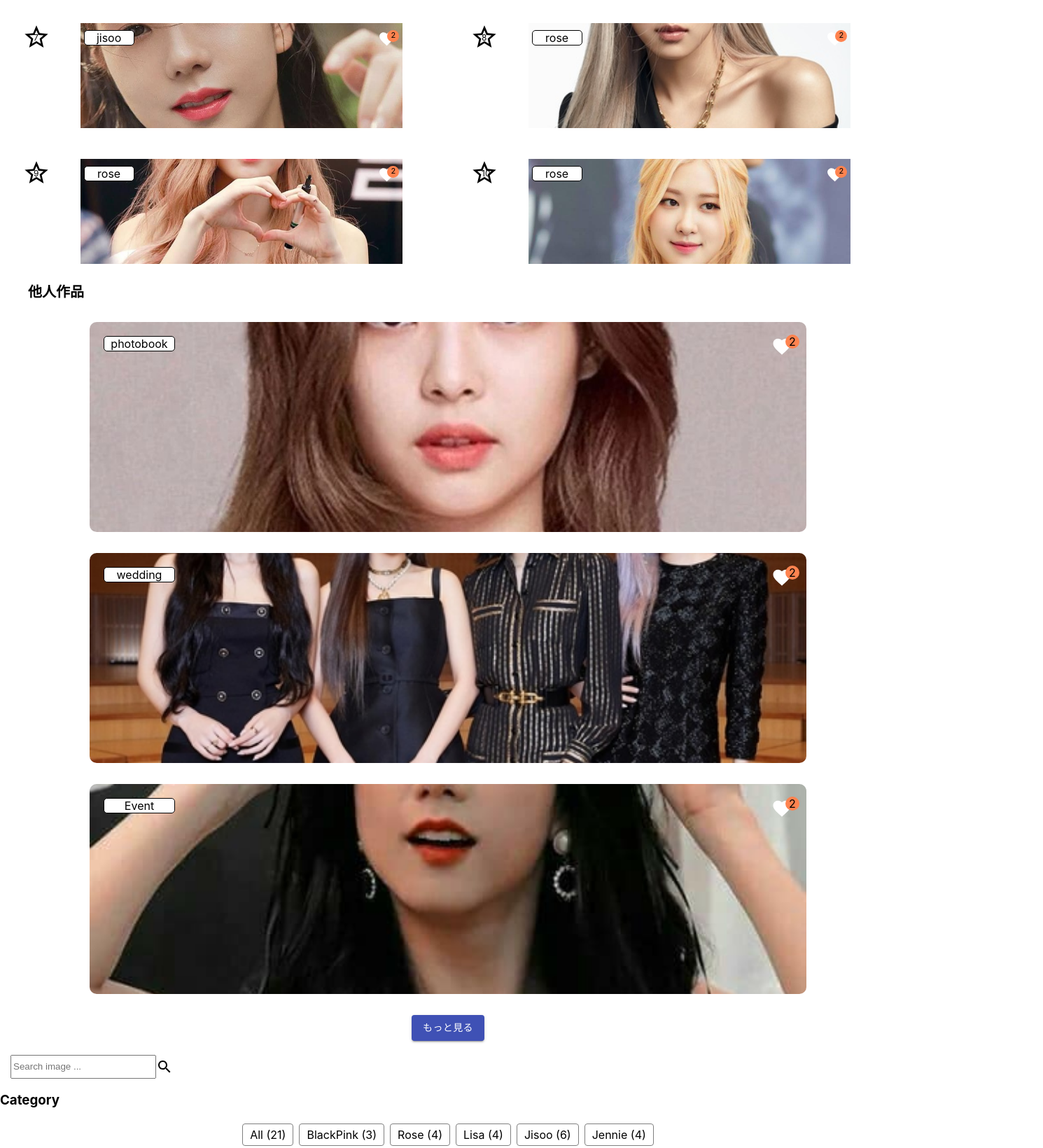
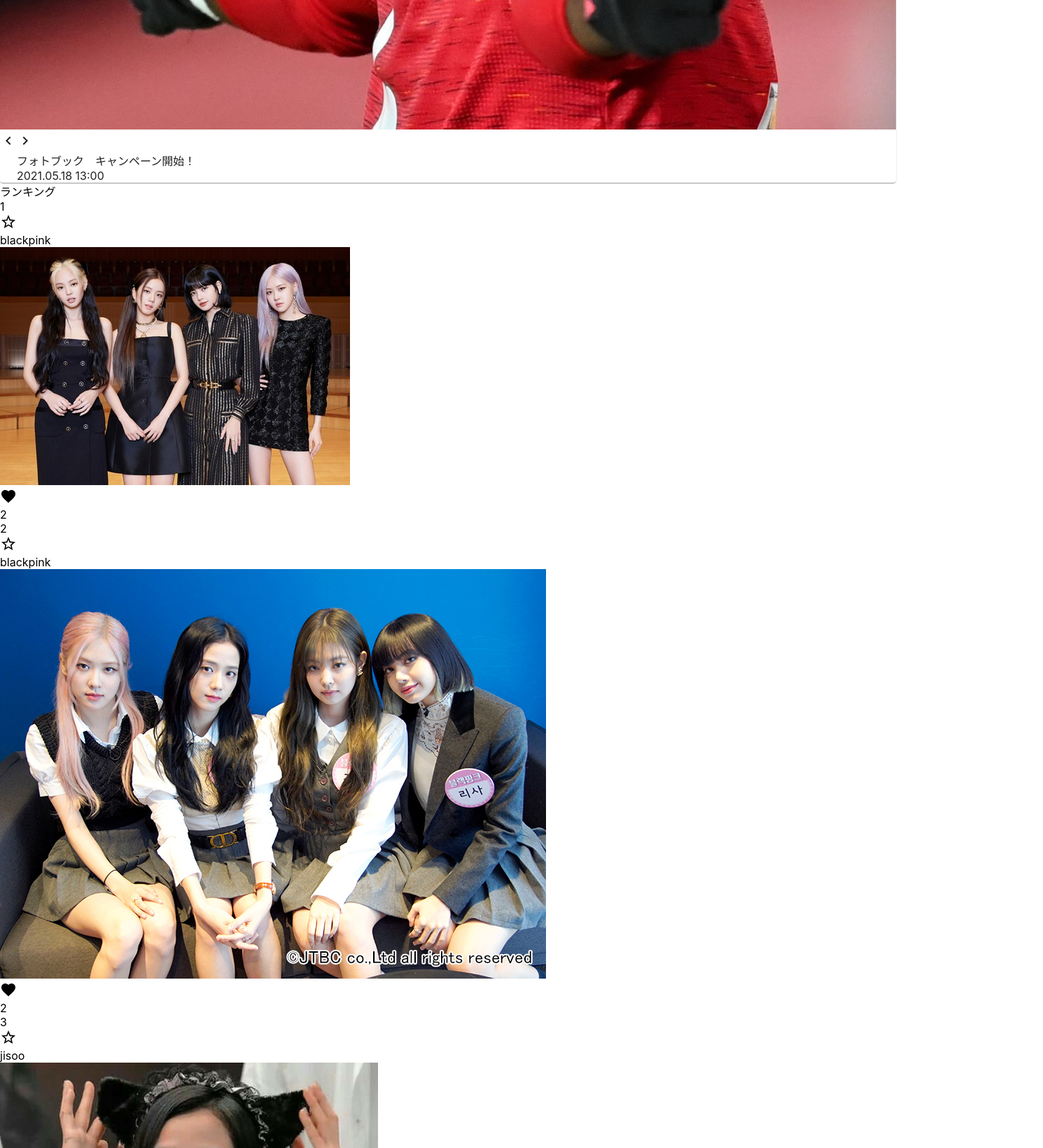
Before and after one commit to world-it-team/Photobook-Demo, a React (Create React App) app: page /images in a window 1280 px wide. Shown: the part 1160-2800 px from the top of the page at 70% size, 1490 px wide, since content can reach past the window. Built offline with nearby package versions, Linux system fonts and the light colour scheme.

Commit message:
delete style

```diff
--- a/src/components/imagePage/sections/ChooseImage.js
+++ b/src/components/imagePage/sections/ChooseImage.js
@@ -12,96 +12,11 @@
 import { getUser, isLoggedIn } from "../../../utils/Auth";
 import { getImgData } from "../../../api/photo.service";
 
-// const storage = getStorage();
 
 const uid = getUser().uid;
 
 const useStyles = makeStyles((theme) => ({
-  searchInput: {
-    display: "flex",
-    color: "#EAEAEA",
-    justifyContent: "flex-start",
-    alignItems: "center",
-    paddingLeft: 15,
-  },
-  tagContainer: {
-    display: "flex",
-    justifyContent: "center",
-    flexWrap: "wrap",
-    "& > *": {
-      margin: theme.spacing(0.5),
-    },
-  },
-  tag: {
-    listStyle: "none",
-    border: "1px solid grey",
-    borderRadius: 4,
-    padding: "5px 10px",
-  },
-  imageContainer: {
-    display: "flex",
-    flexWrap: "wrap",
-    justifyContent: "space-around",
-    overflow: "hidden",
-    backgroundColor: theme.palette.background.paper,
-  },
-  gridList: {
-    width: "95%",
-    maxHeight: "50vh",
-    position: "relative",
-  },
-  image: {
-    position: "absolute",
-    width: "100%",
-    height: "100%",
-    objectFit: "cover",
-    // objectPosition:"50% 50%"
-  },
-  modal: {
-    position: "relative",
-    maxWidth: "100%",
-    maxHeight: "90vh",
-    display: "flex",
-    flexDirection: "column",
-    justifyContent: "center",
-  },
-  paper: {
-    position: "absolute",
-    width: "100%",
-    height: "100%",
-    display: "flex",
-    flexDirection: "column",
-    justifyContent: "center",
-    alignItems: "center",
-  },
-  modalImage: {
-    width: "95%",
-    height: "90%",
-    objectFit: "contain",
-  },
-  buttonWrap: {
-    width: "80%",
-    maxHeight: 40,
-  },
-  choosedImageContainer: {
-    display: "flex",
-    flexDirection: "row",
-    flexWrap: "wrap",
-    justifyContent: "center",
-    alignItems: "center",
-    marginTop: 50,
-  },
-  choosedImageWrapper: {
-    position: "relative",
-    width: 50,
-    height: 50,
-  },
-  choosedImage: {
-    position: "absolute",
-    width: "100%",
-    height: "100%",
-    objectFit: "cover",
-  },
+
 }));
 
 const category = ["All", "BlackPink", "Rose", "Lisa", "Jisoo", "Jennie"];
--- a/src/components/imagePage/sections/NewPhotos.js
+++ b/src/components/imagePage/sections/NewPhotos.js
@@ -9,55 +9,7 @@
 import Image from "../../common/Image";
 
 const useStyles = makeStyles((theme) => ({
-  root: {
-    margin:"auto",
-    marginTop:"5%",
-    marginBottom:"5%",
-    maxWidth: 345,
-  },
-  button:{
-    position:"absolute",
-    zIndex:"1",
-    margin:"5%",
-    marginTop:"4%",
-    backgroundColor:"#ffffff",
-  },
-  like:{
-    display: "inline-flex",
-    position:"absolute",
-    zIndex:"1",
-    color:"white",
-    marginTop:"5%",
-    marginLeft:"78%"
-  },
-  img: {
-    position:"relative",
-    width:"100%"
-  },
-  prev:{
-    position:"absolute",
-    fontSize:"xxx-large",
-    color: "silver",
-    top:"37%",
-    left:"10px"
-  },
-  next:{
-    position:"absolute",
-    fontSize:"xxx-large",
-    color: "silver",
-    top:"37%",
-    right:"10px",
-  },
-  sub:{
-    margin:"4%"
-  },
-  title:{
-    fontSize:"1.2rem",
-    textTransform: "capitalize",
-  },
-  datetime:{
-    fontSize:"0.7rem",
-  },
+
 }));
 
 export default function NewPhotos({data}) {
--- a/src/components/imagePage/sections/Ranking.js
+++ b/src/components/imagePage/sections/Ranking.js
@@ -5,87 +5,6 @@
 import StarBorderIcon from '@material-ui/icons/StarBorder';
 
 const useStyles = makeStyles((theme) => ({
-  title: {
-    fontSize:"20px",
-    fontWeight:"700",
-    marginLeft:"40px"
-  },
-  content:{
-    display: "flex",
-    flexWrap: "wrap",
-    flexDirection: "row",
-  },
-  item:{
-    display: "flex",
-    width: "45%",
-    margin:"10px auto",
-  },
-  // start:{
-  //   width: "20%",
-  //   height: "50px",
-  //   top:"10px",
-  // },
-  subitem:{
-    width: "80%",
-    position:"relative",
-    margin:"10px auto",
-  },
-  itemTitle:{
-    width: "70px",
-    height:" 20px",
-    backgroundColor:"white",
-    border:" 1px solid ",
-    borderRadius: "5px",
-    textAlign: "center",
-    position:"absolute",
-    top:"10px",
-    left:"5px",
-  },
-  image:{
-    width:"100%",
-      "& >img":{
-        width: "100%",
-        height:"150px",
-        border: "1px ",
-        objectFit: "cover",
-      }
-  },
-  icon:{
-    color:"white",
-    position:"absolute",
-    fontSize:"25px",
-    top:"10px",
-    right:"10px"
-  },
-  rank:{
-    position: "relative",
-    width: "50px",
-  },
-  number:{
-    position: "absolute",
-    margin: "0 auto",
-    top: "23px",
-    left: "16px",
-    fontSize:"12px"
-  },
-  start:{
-    width: "40px",
-    position: "absolute",
-    fontSize: "60px",
-  },
-  likeCount:{
-    position:"absolute",
-    top: "10px",
-    right: "5px",
-    width: "17px",
-    height: "17px",
-    display:" table-cell",
-    textAlign: "center",
-    verticalAlign: "middle",
-    borderRadius: "50%",
-    background: "#ff834f",
-    fontSize: "11px",
-  }
 
 }));
 
--- a/src/components/imagePage/sections/WorksOfOthers.js
+++ b/src/components/imagePage/sections/WorksOfOthers.js
@@ -13,80 +13,7 @@
 import MobileStepper from '@material-ui/core/MobileStepper';
 
 const useStyles = makeStyles((theme) => ({
-  title:{
-    fontSize:"20px",
-    fontWeight:"700",
-    marginLeft:"40px"
-  },
-  root: {
-    width:"80%",
-    height:"300px",
-    position:"relative",
-    margin:"30px auto",
-    borderRadius: "10px",
 
-  },
-  rootTitle:{
-    width: "100px",
-    height:" 20px",
-    backgroundColor:"white",
-    border:" 1px solid ",
-    borderRadius: "5px",
-    textAlign: "center",
-    position:"absolute",
-    top:"20px",
-    left:"20px",
-
-  },
-  image:{
-    width:"100%",
-      "& >img":{
-        width: "100%",
-        height:"300px",
-        border: "1px ",
-        borderRadius: "10px",
-        objectFit: "cover",
-      }
-  },
-  icon:{
-    color:"white",
-    position:"absolute",
-    fontSize:"30px",
-    top:"20px",
-    right:"20px"
-  },
-  likeCount:{
-    position:"absolute",
-    top:"18px",
-    right:"10px",
-    height: "20px",
-    width: "20px",
-    display:" table-cell",
-    textAlign: "center",
-    verticalAlign: "middle",
-    borderRadius: "50%",
-    background: "#ff834f",
-  },
-  button:{
-    textAlign:"center",
-    marginBottom:"20px",
-  },
-  action:{
-    display:"flex",
-    justifyContent: "space-between",
-    margin:"10px",
-  },
-  actionButton:{
-    color:"red",
-  },
-  actionBuyNow:{
-    backgroundColor:"#ff834f",
-  },
-  test:{
-    "&>MuiDialog-container>MuiDialog-paper":{
-      width:"100%"
-  }
-  },
 }));
 
 function PaperComponent(props) {
```
